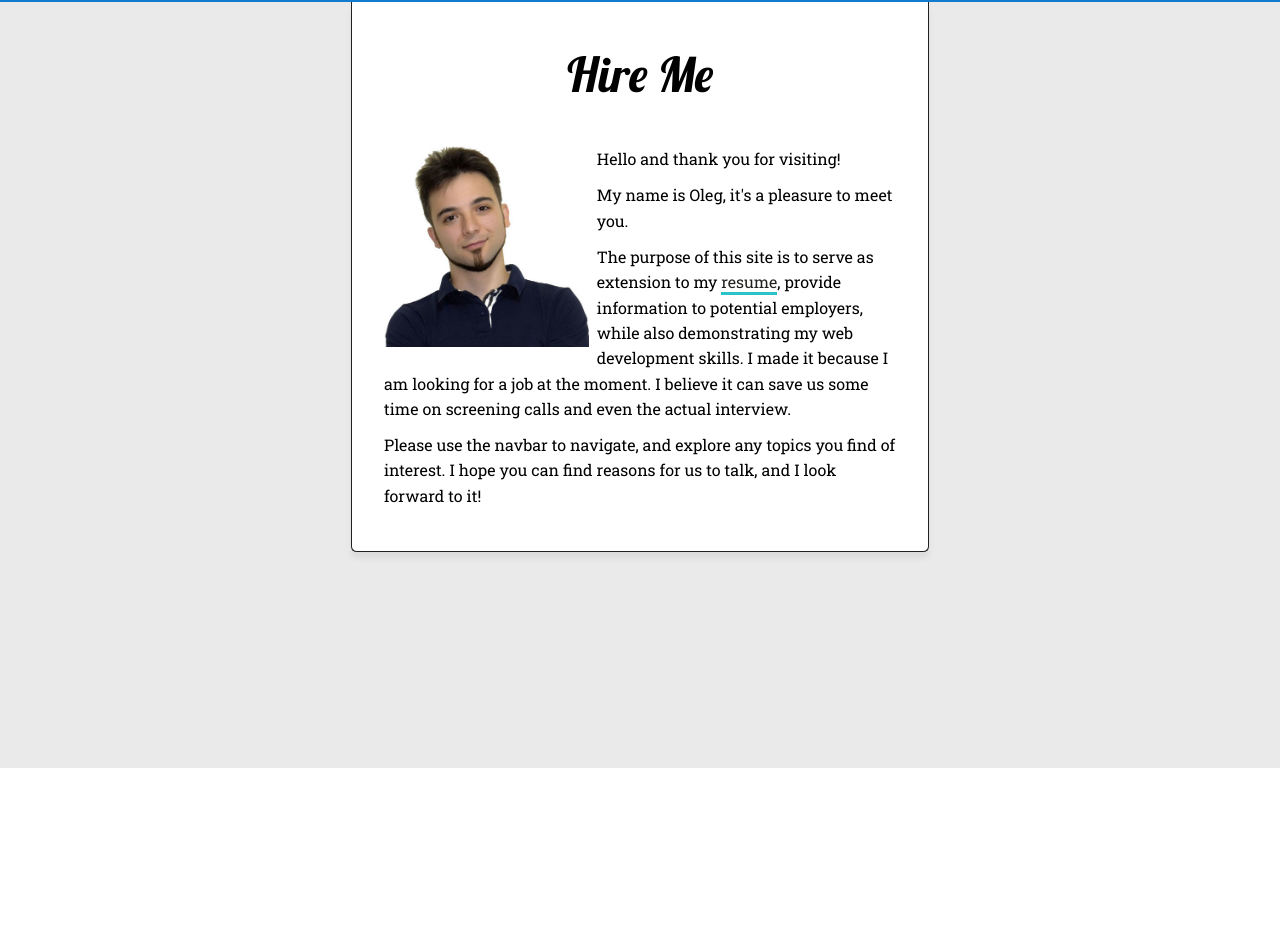
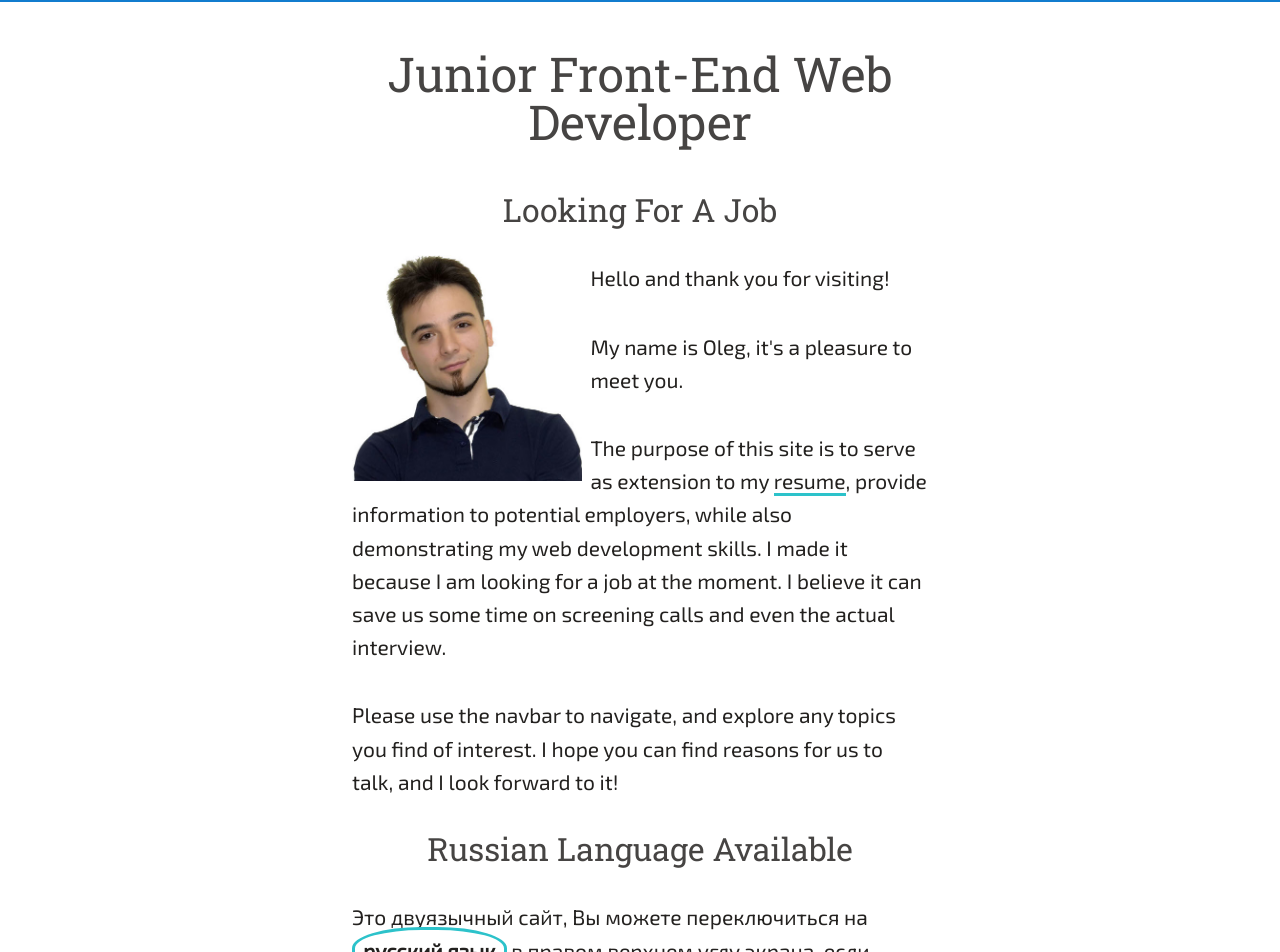
Before and after one commit to elmaester/hire-oleg, a Next.js app: page / in a window 1280 px wide. Shown: the part 32-984 px from the top of the page. Before the commit the page ends 800 px from the top, so only its background shows below. Built offline with nearby package versions, Linux system fonts and the light colour scheme.

Commit message:
feat: added bilingual message, switched up fonts, changed styling, moved basic info table into faq

```diff
--- a/components/Navigation.js
+++ b/components/Navigation.js
@@ -11,11 +11,6 @@ const Navigation = ({ lang, toggleLang }) => {
         <li>
           <Link href={`/`}>
             <a>{ru ? "Главная" : "Home"}</a>
-          </Link>
-        </li>
-        <li>
-          <Link href={`/basic-info`}>
-            <a>{ru ? "Факты" : "Basics"}</a>
           </Link>
         </li>
         <li>
--- a/components/styled/PageMain.js
+++ b/components/styled/PageMain.js
@@ -3,17 +3,14 @@ import colors from "../../colors";
 
 const PageMain = styled.main`
   background-color: white;
-  width: 40vw;
+  width: 45vw;
   margin: auto;
   padding: 2rem;
-  box-shadow: 0 0.4rem 0.3rem gainsboro;
-  border-radius: 0 0 1% 1%;
-  border: 1px solid ${colors.darkGray};
-  border-top: 0;
-  font-family: "Roboto Slab", serif;
+  font-family: "Exo 2", sans-serif;
+  color: ${colors.darkGray};
   a {
+    color: ${colors.darkGray};
     text-decoration: none;
-    color: ${colors.darkGray};
     border-bottom: 3px solid ${colors.lightBlue};
     transition: 0.25s ease;
     line-height: 1.58;
@@ -23,17 +20,21 @@ const PageMain = styled.main`
   }
   p {
     line-height: 1.58;
-    margin: 0.7rem 0;
+    margin: 2.2rem 0;
   }
   summary {
     outline: none;
     cursor: pointer;
     font-size: 1.3rem;
     line-height: 1.58;
+    &:hover {
+      color: ${colors.darkBlue};
+    }
   }
   ul {
     list-style-image: url("/images/muscle.png");
     list-style-position: inside;
+    margin: 2.2rem 0;
     li {
       line-height: 1.3;
     }
@@ -44,6 +45,7 @@ const PageMain = styled.main`
   ol {
     list-style: decimal;
     list-style-position: inside;
+    margin: 0.8rem 0;
     li {
       line-height: 1.3;
       margin-bottom: 0.3rem;
--- a/components/styled/PageTitle.js
+++ b/components/styled/PageTitle.js
@@ -1,11 +1,14 @@
 import styled from "styled-components";
+import colors from "../../colors";
 
 const PageTitle = styled.h1`
   text-align: center;
   font-size: 3rem;
-  font-family: "Lobster", cursive;
+  font-family: "Roboto Slab", serif;
   text-transform: ${props => (props.lang === "ru" ? "none" : "capitalize")};
   margin: 1rem 0 3rem;
+  color: ${colors.darkGray};
+  opacity: 0.84;
 `;
 
 export default PageTitle;
--- a/components/styled/SubHeading.js
+++ b/components/styled/SubHeading.js
@@ -1,11 +1,14 @@
 import styled from "styled-components";
+import colors from "../../colors";
 
 const SubHeading = styled.h2`
   text-align: center;
   font-size: 2rem;
-  font-family: "Lobster", cursive;
+  font-family: "Roboto Slab", serif;
   text-transform: ${props => (props.lang === "ru" ? "none" : "capitalize")};
   margin: 1.8rem 0;
+  color: ${colors.darkGray};
+  opacity: 0.84;
 `;
 
 export default SubHeading;
--- a/components/styled/Table.js
+++ b/components/styled/Table.js
@@ -1,7 +1,7 @@
 import styled from "styled-components";
 
 const Table = styled.table`
-  margin: 0 auto;
+  margin: 1rem 0;
   td {
     padding: 1rem;
     line-height: 0.3rem;
--- a/pages/_app.js
+++ b/pages/_app.js
@@ -1,20 +1,25 @@
 import React, { useState } from "react";
 import Navigation from "../components/Navigation";
 import Head from "next/head";
-import colors from "../colors";
 import { Reset } from "styled-reset";
 import styled from "styled-components";
+import { createGlobalStyle } from "styled-components";
 
 const Wrapper = styled.div`
-  background-color: ${colors.lightGray};
   min-height: 100vh;
 `;
+
+const GlobalStyle = createGlobalStyle`
+  body {
+    font-size: 21px;
+  }`;
 
 const MyApp = ({ Component, pageProps }) => {
   const [lang, setLang] = useState("en");
   const toggleLang = () => (lang === "en" ? setLang("ru") : setLang("en"));
   return (
     <Wrapper>
+      <GlobalStyle />
       <Reset />
       <Head>
         <title>Oleg's Looking for a Job</title>
@@ -28,7 +33,7 @@ const MyApp = ({ Component, pageProps }) => {
         />
         <meta name="author" content="Oleg Klim" />
         <link
-          href="https://fonts.googleapis.com/css?family=Lobster|Roboto+Slab|Exo+2&display=swap"
+          href="https://fonts.googleapis.com/css?family=Roboto+Slab|Exo+2&display=swap"
           rel="stylesheet"
         />
       </Head>
--- a/pages/index.js
+++ b/pages/index.js
@@ -1,14 +1,17 @@
 import React from "react";
 import PageMain from "../components/styled/PageMain";
 import PageTitle from "../components/styled/PageTitle";
+import Highlight from "../components/styled/Highlight";
+import SubHeading from "../components/styled/SubHeading";
 
 const Home = ({ lang }) => {
   let ru = lang === "ru";
   return (
     <PageMain>
-      <PageTitle lang={lang}>
-        {ru ? "Предложите мне работу" : "Hire me"}
-      </PageTitle>
+      <PageTitle lang="en">Junior Front-End Web Developer</PageTitle>
+      <SubHeading lang={lang}>
+        {ru ? "ищет работу" : "looking for a job"}
+      </SubHeading>
       <img
         src="/images/avatar-photo.jpg"
         alt="Oleg Klim"
@@ -45,6 +48,18 @@ const Home = ({ lang }) => {
 `
           : `Please use the navbar to navigate, and explore any topics you find of interest. I hope you can find reasons for us to talk, and I look forward to it!`}
       </p>
+      <SubHeading lang="ru">
+        {ru ? "Можно на английском языке" : "Russian Language Available"}
+      </SubHeading>
+      <p>
+        {ru
+          ? `This website is bilingual, you can switch to `
+          : `Это двуязычный сайт, Вы можете переключиться на `}
+        <Highlight>{ru ? "English" : "русский язык"}</Highlight>
+        {ru
+          ? ` in the top right corner of the screen, if you like.`
+          : ` в правом верхнем углу экрана, если хотите.`}
+      </p>
       <div style={{ clear: "both" }} />
     </PageMain>
   );
--- a/pages/job-preferences.js
+++ b/pages/job-preferences.js
@@ -7,7 +7,9 @@ const JobPreferences = ({ lang }) => {
   let ru = lang === "ru";
   return (
     <PageMain>
-      <PageTitle>{ru ? "Пожелания к работе" : "Job preferences"}</PageTitle>
+      <PageTitle lang={lang}>
+        {ru ? "Пожелания к работе" : "Job preferences"}
+      </PageTitle>
       <p>
         {ru
           ? "Название интересующей меня должности - "
```
Also changed, not shown: pages/basic-info.js (deleted, +0 -49 lines), pages/hr-faq.js (+36 -0 lines).
